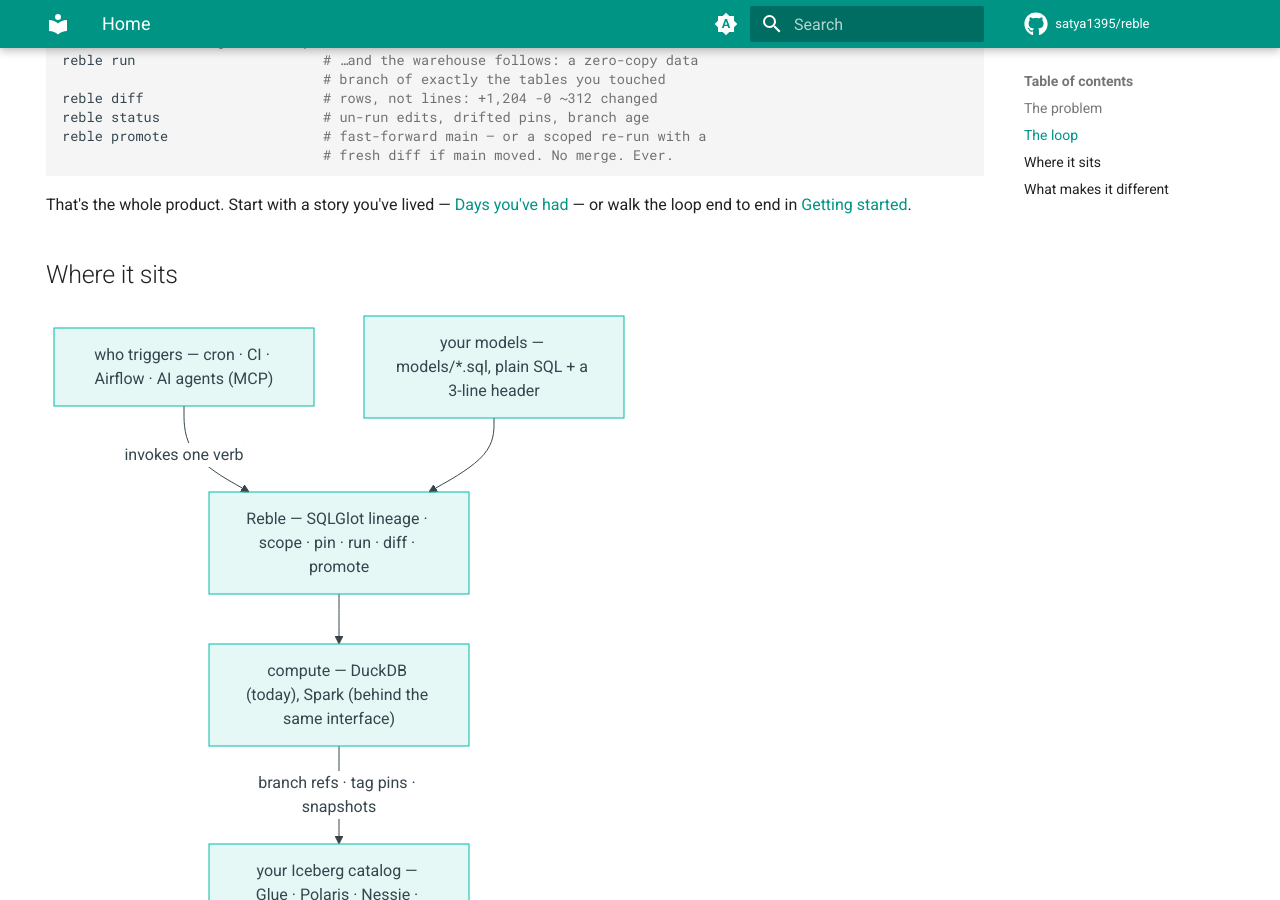
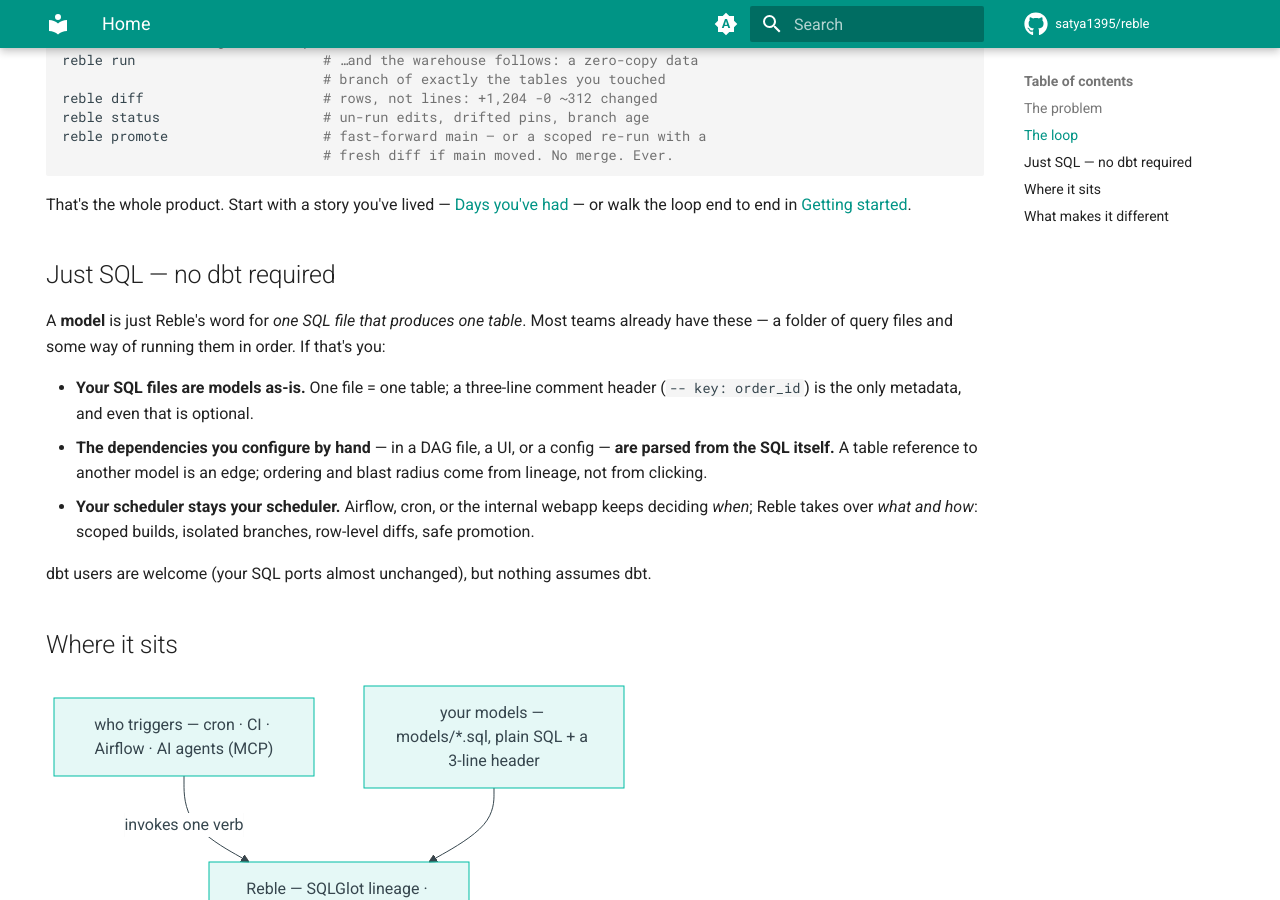
Before and after one commit to satya1395/reble, an MkDocs documentation site: the page built from docs/index.md, in a window 1280 px wide and 900 px high, scrolled down 710 px. Built offline with MkDocs 1.6.1 and Material for MkDocs 9.7.7, drawn with Linux system fonts in a browser that asks for light colours; comment, search, counter and statistics services are not loaded.

Commit message:
0.3.2: plain-SQL vocabulary for non-dbt teams; docs release
'model' defined as one-SQL-file-one-table everywhere it first appears;
docs home gains the SQL+scheduler-team mapping (files are models as-is,
dependencies parse from SQL, your scheduler stays). Layer diagram and
Airflow guide hit PyPI's README with this release.

````diff
--- a/docs/index.md
+++ b/docs/index.md
@@ -47,6 +47,26 @@ That's the whole product. Start with a story you've lived —
 [Days you've had](scenarios.md) — or walk the loop end to end in
 [Getting started](getting-started.md).
 
+## Just SQL — no dbt required
+
+A **model** is just Reble's word for *one SQL file that produces one
+table*. Most teams already have these — a folder of query files and some
+way of running them in order. If that's you:
+
+- **Your SQL files are models as-is.** One file = one table; a three-line
+  comment header (`-- key: order_id`) is the only metadata, and even that
+  is optional.
+- **The dependencies you configure by hand** — in a DAG file, a UI, or a
+  config — **are parsed from the SQL itself.** A table reference to
+  another model is an edge; ordering and blast radius come from lineage,
+  not from clicking.
+- **Your scheduler stays your scheduler.** Airflow, cron, or the internal
+  webapp keeps deciding *when*; Reble takes over *what and how*: scoped
+  builds, isolated branches, row-level diffs, safe promotion.
+
+dbt users are welcome (your SQL ports almost unchanged), but nothing
+assumes dbt.
+
 ## Where it sits
 
 ```mermaid
--- a/pyproject.toml
+++ b/pyproject.toml
@@ -1,6 +1,6 @@
 [project]
 name = "reble"
-version = "0.3.1"
+version = "0.3.2"
 description = "Git-style branching for Iceberg data warehouses: scoped branches, row-level diffs, fast-forward promotion."
 readme = "README.md"
 requires-python = ">=3.10"
--- a/src/reble/__init__.py
+++ b/src/reble/__init__.py
@@ -1,3 +1,3 @@
 """Reble: git-style branching for Iceberg data warehouses."""
 
-__version__ = "0.3.1"
+__version__ = "0.3.2"
````
Also changed, not shown: CHANGELOG.md (+19 -0 lines), README.md (+6 -3 lines), docs/concepts.md (+3 -0 lines), docs/getting-started.md (+2 -2 lines).
